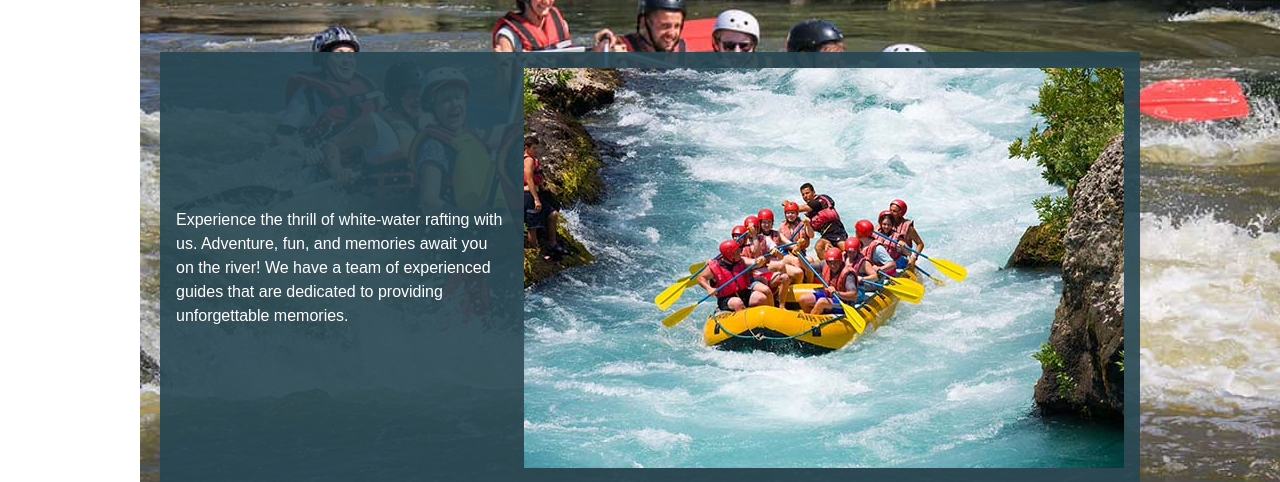
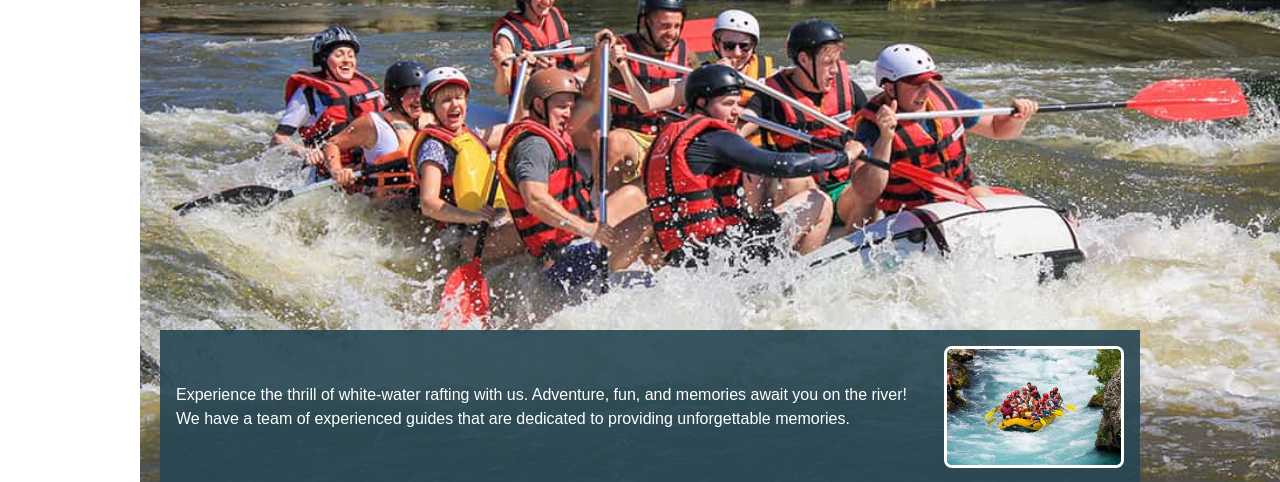
Before and after one commit to michaeloffei/wdd130, a plain HTML site: page wwr/about.html in a window 1280 px wide. Shown: the part 351-833 px from the top of the page. Drawn offline with Linux system fonts and the light colour scheme.

Commit message:
updated css

```diff
--- a/wwr/styles/rafting.css
+++ b/wwr/styles/rafting.css
@@ -103,6 +103,14 @@ h1 {
   border: 3px solid #fff;
 }
 
+.hero-overlay img {
+  float: right;
+  width: 180px;
+  margin-left: 1rem;
+  border-radius: 8px;
+  border: 3px solid #fff;
+}
+
 .hero-overlay .overlay-img {
   flex: 0 0 200px;
   max-width: 200px;
```
